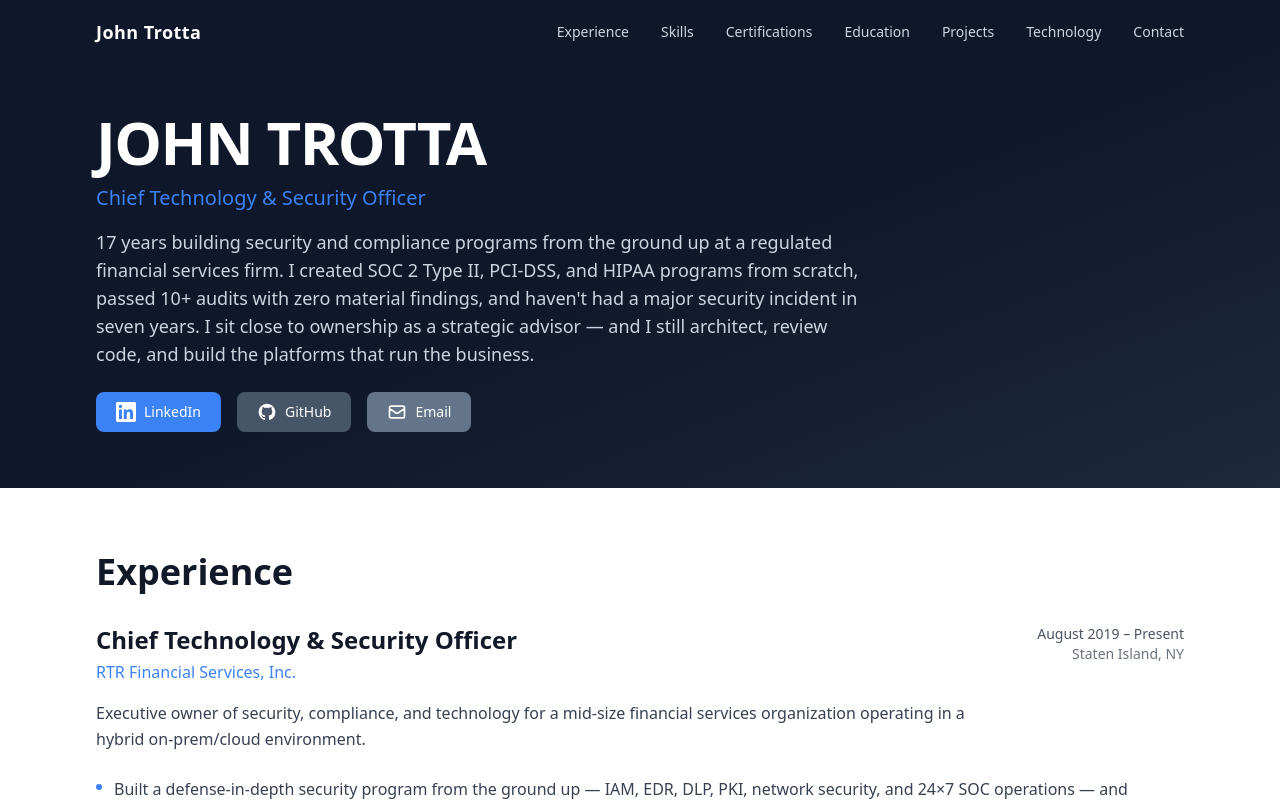
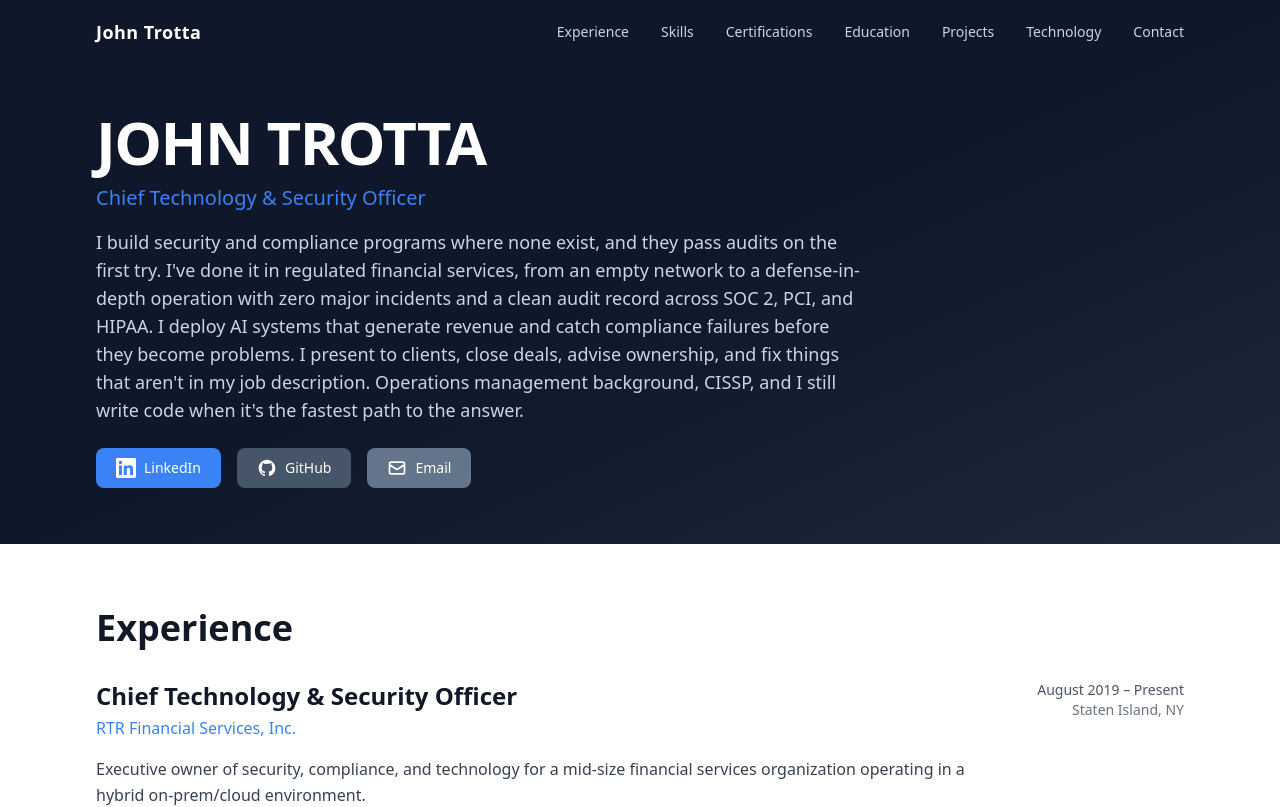
Before and after one commit to johntrottadev/jtrotta.dev, a Next.js app: page / in a window 1280 px wide. Shown: the top 807 px of the page. Built offline with nearby package versions, Linux system fonts and the light colour scheme.

Commit message:
Rewrite hero summary in active voice for CT&SO positioning

```diff
--- a/src/data/resume.ts
+++ b/src/data/resume.ts
@@ -72,7 +72,7 @@ export const resumeData: ResumeData = {
   },
 
   summary:
-    "17 years building security and compliance programs from the ground up at a regulated financial services firm. I created SOC 2 Type II, PCI-DSS, and HIPAA programs from scratch, passed 10+ audits with zero material findings, and haven't had a major security incident in seven years. I sit close to ownership as a strategic advisor — and I still architect, review code, and build the platforms that run the business.",
+    "I build security and compliance programs where none exist, and they pass audits on the first try. I've done it in regulated financial services, from an empty network to a defense-in-depth operation with zero major incidents and a clean audit record across SOC 2, PCI, and HIPAA. I deploy AI systems that generate revenue and catch compliance failures before they become problems. I present to clients, close deals, advise ownership, and fix things that aren't in my job description. Operations management background, CISSP, and I still write code when it's the fastest path to the answer.",
 
   experience: [
     {
```
